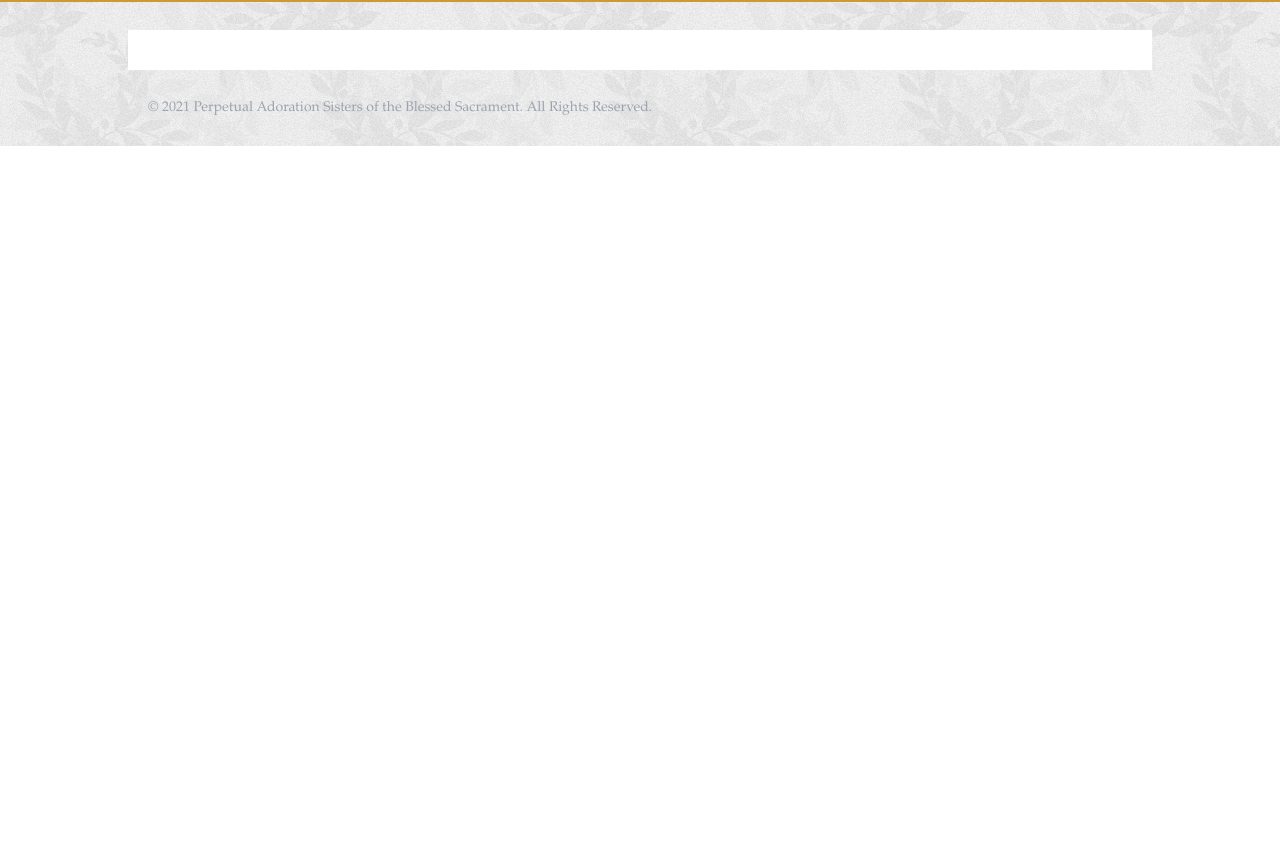
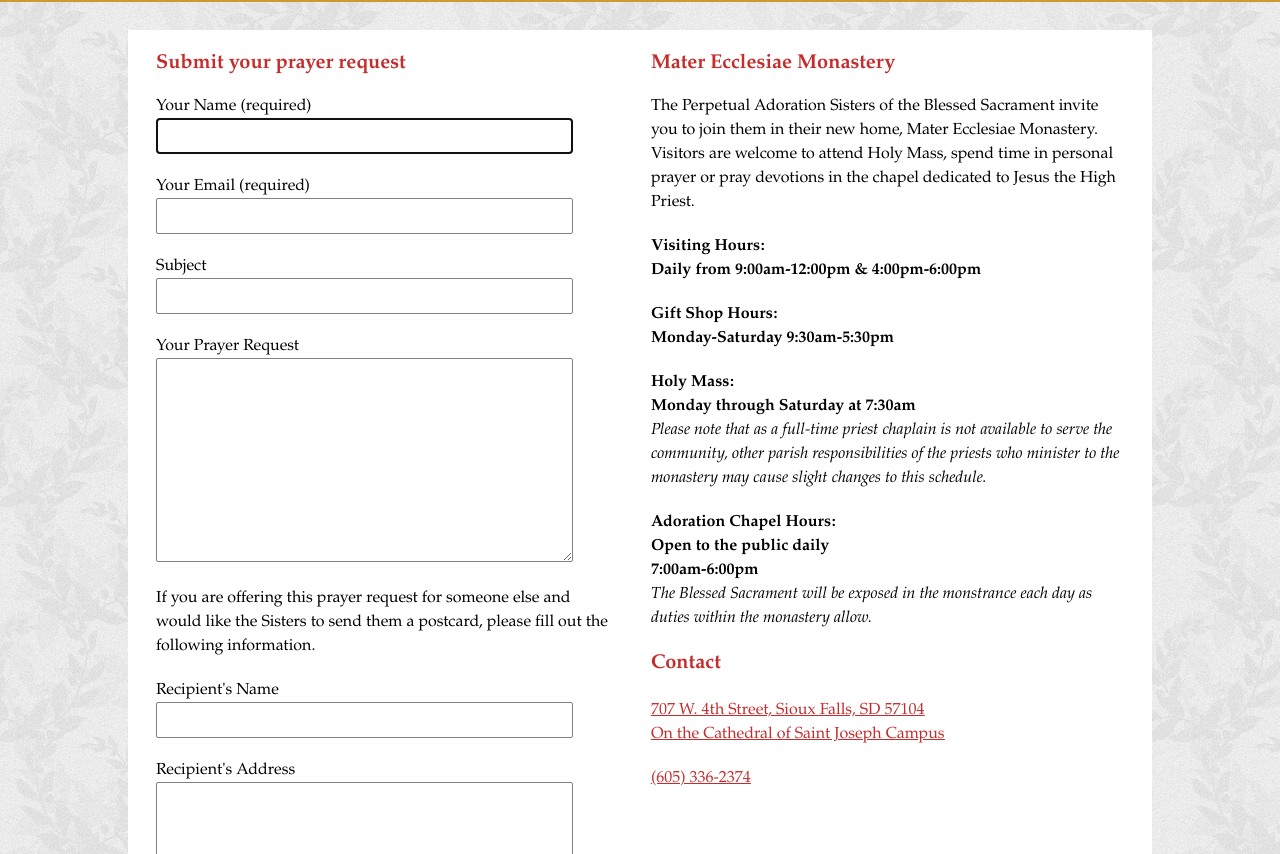
Before and after one commit to PerpetualAdorationSisters/site, a Nuxt app in the folder src/site/: page /contact in a window 1280 px wide. Shown: the part 246-1100 px from the top of the page. Before the commit the page ends 800 px from the top, so only its background shows below. Built offline with nearby package versions, Linux system fonts and the light colour scheme.

Commit message:
Added initial contact page with prayer request form

```diff
--- a/src/site/components/Header.vue
+++ b/src/site/components/Header.vue
@@ -186,13 +186,12 @@
       },
       {
         text: 'Contact',
-        route: '#'
+        route: '/contact'
       }
     ]
   }),
   methods: {
     routeMatchesLink (link) {
-      console.log(this.$route)
       return this.$route.path === link
     }
   }
--- /dev/null
+++ b/src/site/components/PrayerRequest.vue
@@ -0,0 +1,137 @@
+<template>
+  <form>
+    <h2 class="text-primary text-xl font-semibold mb-4">Submit your prayer request</h2>
+    <div>
+      <label id="name-label" for="name">Your Name (required)</label>
+      <br />
+      <input
+        id="name"
+        aria-labelledby="name-label"
+        class="text-input"
+        required
+        autofocus="autofocus"
+        v-model="prayerRequest.name"
+      />
+    </div>
+    <div class="mt-5">
+      <label id="email-label" for="email">Your Email (required)</label>
+      <br />
+      <input
+        id="email"
+        aria-labelledby="email-label"
+        class="text-input"
+        required
+        v-model="prayerRequest.email"
+      />
+    </div>
+    <div class="mt-5">
+      <label id="subject-label" for="subject">Subject</label>
+      <br />
+      <input
+        id="subject"
+        aria-labelledby="subject-label"
+        class="text-input"
+        v-model="prayerRequest.subject"
+      />
+    </div>
+    <div class="mt-5">
+      <label id="prayer-request-label" for="prayer-request">Your Prayer Request</label>
+      <br />
+      <textarea
+        id="prayer-request"
+        aria-labelledby="prayer-request-label"
+        class="text-input"
+        required
+        rows="8"
+        v-model="prayerRequest.request"
+      ></textarea>
+    </div>
+    <p class="my-4">
+      If you are offering this prayer request for someone else and would
+      like the Sisters to send them a postcard, please fill out the
+      following information.
+    </p>
+    <div class="mt-5">
+      <label id="recipient-name-label" for="recipient-name">Recipient's Name</label>
+      <br />
+      <input
+        id="recipient-name"
+        aria-labelledby="recipient-name-label"
+        class="text-input"
+        v-model="prayerRequest.recipientName"
+      />
+    </div>
+    <div class="mt-5">
+      <label id="recipient-address-label" for="recipient-address">Recipient's Address</label>
+      <br />
+      <textarea
+        id="recipient-address"
+        aria-labelledby="recipient-address-label"
+        class="text-input"
+        rows="4"
+        v-model="prayerRequest.recipientAddress"
+      ></textarea>
+    </div>
+    <p v-if="errMsg" class="mt-2 text-primary">
+      {{ errMsg }}
+    </p>
+    <button type="button" class="px-5 py-2 my-4 bg-blue-700 text-white rounded" @click="submit">SEND</button>
+  </form>
+</template>
+
+<script>
+/* eslint no-useless-escape: "off" */
+
+export default {
+  data: () => ({
+    prayerRequest: {
+      name: '',
+      email: '',
+      subject: '',
+      request: '',
+      recipientName: '',
+      recipientAddress: ''
+    },
+    errMsg: ''
+  }),
+  methods: {
+    submit () {
+      this.errMsg = ''
+      const validationErrors = this.getValidationErrors()
+      if (validationErrors && validationErrors.length > 0) {
+        this.errMsg = validationErrors.join(', ')
+      }
+
+      // TODO: Implement email api call
+    },
+    getValidationErrors () {
+      const result = []
+
+      if (!this.prayerRequest.name) {
+        result.push('Name is required')
+      }
+
+      if (!this.prayerRequest.email) {
+        result.push('Email is required')
+      } else if (!this.prayerRequest.email.match(/^(([^<>()\[\]\\.,;:\s@"]+(\.[^<>()\[\]\\.,;:\s@"]+)*)|(".+"))@((\[[0-9]{1,3}\.[0-9]{1,3}\.[0-9]{1,3}\.[0-9]{1,3}])|(([a-zA-Z\-0-9]+\.)+[a-zA-Z]{2,}))$/)) {
+        result.push('Email is invalid')
+      }
+
+      if (!this.prayerRequest.request) {
+        result.push('Prayer Request is required')
+      }
+
+      return result
+    }
+  }
+}
+</script>
+
+<style scoped>
+.text-input {
+  border: 1px solid gray;
+  border-radius: 2px;
+  width: 90%;
+  padding: 5px;
+}
+</style>
--- /dev/null
+++ b/src/site/pages/contact.vue
@@ -0,0 +1,59 @@
+<template>
+  <div>
+    <div class="mb-5 grid grid-flow-col px-2">
+      <div class="col-span-full md:col-span-6 mr-0 md:mr-4">
+        <PrayerRequest></PrayerRequest>
+      </div>
+      <div class="col-span-full md:col-span-6 ml-0 md:ml-4 mt-5 md:mt-0">
+        <h2 class="text-primary text-xl font-semibold mb-4">Mater Ecclesiae Monastery</h2>
+        <p>
+          The Perpetual Adoration Sisters of the Blessed Sacrament invite you to
+          join them in their new home, Mater Ecclesiae Monastery. Visitors are
+          welcome to attend Holy Mass, spend time in personal prayer or pray
+          devotions in the chapel dedicated to Jesus the High Priest.
+        </p>
+        <p class="mt-5 font-semibold">Visiting Hours:</p>
+        <p class="font-semibold">Daily from 9:00am-12:00pm &amp; 4:00pm-6:00pm</p>
+        <p class="mt-5 font-semibold">Gift Shop Hours:</p>
+        <p class="font-semibold">Monday-Saturday 9:30am-5:30pm</p>
+        <p class="mt-5 font-semibold">Holy Mass:</p>
+        <p class="font-semibold">Monday through Saturday at 7:30am</p>
+        <p class="italic">
+          Please note that as a full-time priest chaplain is not available to
+          serve the community, other parish responsibilities of the priests who
+          minister to the monastery may cause slight changes to this schedule.
+        </p>
+        <p class="mt-5 font-semibold">Adoration Chapel Hours:</p>
+        <p class="font-semibold">Open to the public daily</p>
+        <p class="font-semibold">7:00am-6:00pm</p>
+        <p
+          class="italic"
+        >The Blessed Sacrament will be exposed in the monstrance each day as duties within the monastery allow.</p>
+        <p class="mt-5 font-semibold text-primary text-xl">Contact</p>
+        <p class="mt-5 underline text-primary">
+          <a
+            href="https://www.google.com/maps/place/707+W+4th+St,+Sioux+Falls,+SD+57104"
+            target="_blank"
+          >
+            707 W. 4th Street, Sioux Falls, SD 57104
+            <br />On the Cathedral of Saint Joseph Campus
+          </a>
+        </p>
+        <p class="mt-5 underline text-primary">
+          <a href="tel:6053362374">(605) 336-2374</a>
+        </p>
+      </div>
+    </div>
+  </div>
+</template>
+
+<script>
+import PrayerRequest from '@/components/PrayerRequest'
+
+export default {
+  components: {
+    PrayerRequest
+  }
+}
+
+</script>
```
